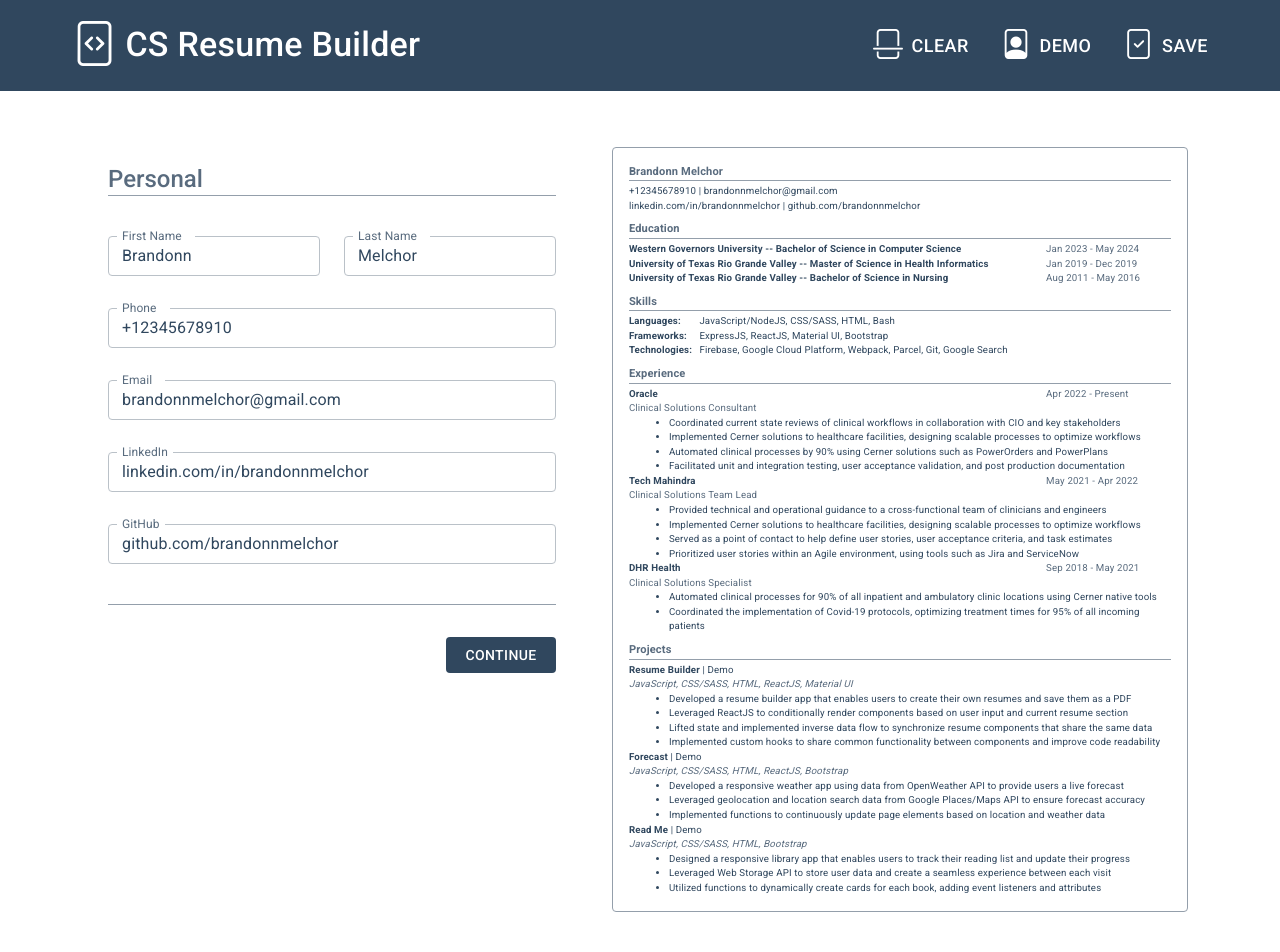
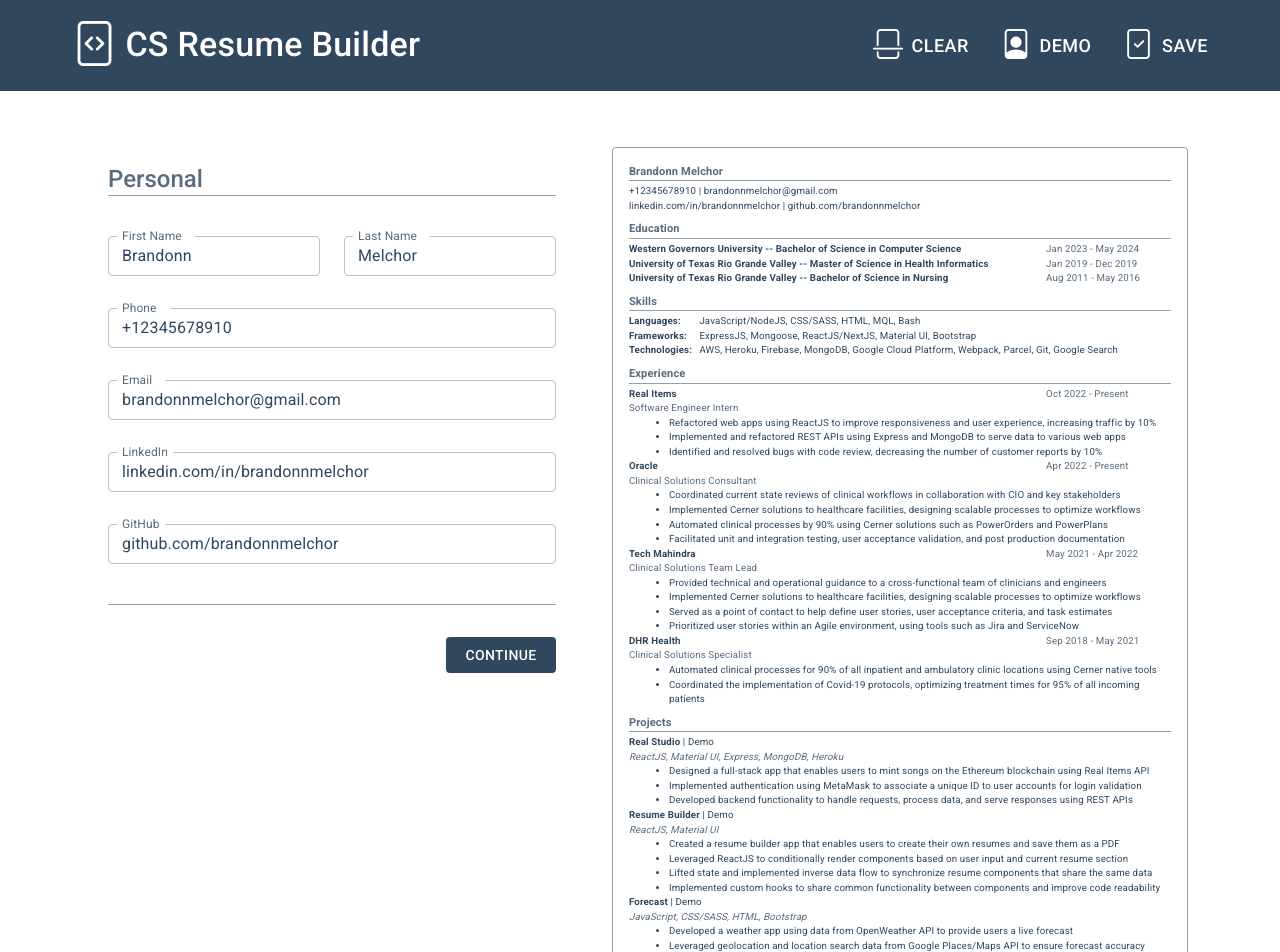
Before and after one commit to brandonnmelchor/resume-builder, a React (Create React App) app: page / in a window 1280 px wide. Shown: the top 952 px of the page. Built offline with nearby package versions, Linux system fonts and the light colour scheme.

Commit message:
update demostate

```diff
--- a/src/components/state.js
+++ b/src/components/state.js
@@ -64,11 +64,34 @@ export const demoResume = () => {
       },
     ],
     skills: {
-      languages: "JavaScript/NodeJS, CSS/SASS, HTML, Bash",
-      frameworks: "ExpressJS, ReactJS, Material UI, Bootstrap",
-      technologies: "Firebase, Google Cloud Platform, Webpack, Parcel, Git, Google Search",
+      languages: "JavaScript/NodeJS, CSS/SASS, HTML, MQL, Bash",
+      frameworks: "ExpressJS, Mongoose, ReactJS/NextJS, Material UI, Bootstrap",
+      technologies: "AWS, Heroku, Firebase, MongoDB, Google Cloud Platform, Webpack, Parcel, Git, Google Search",
     },
     experience: [
+      {
+        id: uniqid(),
+        company: "Real Items",
+        title: "Software Engineer Intern",
+        startMonth: "Oct",
+        startYear: "2022",
+        endMonth: "Present",
+        endYear: "",
+        details: [
+          {
+            id: uniqid(),
+            text: "Refactored web apps using ReactJS to improve responsiveness and user experience, increasing traffic by 10%",
+          },
+          {
+            id: uniqid(),
+            text: "Implemented and refactored REST APIs using Express and MongoDB to serve data to various web apps",
+          },
+          {
+            id: uniqid(),
+            text: "Identified and resolved bugs with code review, decreasing the number of customer reports by 10%",
+          },
+        ],
+      },
       {
         id: uniqid(),
         company: "Oracle",
@@ -146,13 +169,33 @@ export const demoResume = () => {
     projects: [
       {
         id: uniqid(),
-        projectName: "Resume Builder",
-        url: "https://brandonnmelchor.github.io/resume-builder/",
-        tech: "JavaScript, CSS/SASS, HTML, ReactJS, Material UI",
+        projectName: "Real Studio",
+        url: "https://brandonnmelchor.github.io/real-studio/",
+        tech: "ReactJS, Material UI, Express, MongoDB, Heroku",
         details: [
           {
             id: uniqid(),
-            text: "Developed a resume builder app that enables users to create their own resumes and save them as a PDF",
+            text: "Designed a full-stack app that enables users to mint songs on the Ethereum blockchain using Real Items API",
+          },
+          {
+            id: uniqid(),
+            text: "Implemented authentication using MetaMask to associate a unique ID to user accounts for login validation",
+          },
+          {
+            id: uniqid(),
+            text: "Developed backend functionality to handle requests, process data, and serve responses using REST APIs",
+          },
+        ],
+      },
+      {
+        id: uniqid(),
+        projectName: "Resume Builder",
+        url: "https://brandonnmelchor.github.io/resume-builder/",
+        tech: "ReactJS, Material UI",
+        details: [
+          {
+            id: uniqid(),
+            text: "Created a resume builder app that enables users to create their own resumes and save them as a PDF",
           },
           {
             id: uniqid(),
@@ -172,39 +215,15 @@ export const demoResume = () => {
         id: uniqid(),
         projectName: "Forecast",
         url: "https://brandonnmelchor.github.io/forecast/",
-        tech: "JavaScript, CSS/SASS, HTML, ReactJS, Bootstrap",
+        tech: "JavaScript, CSS/SASS, HTML, Bootstrap",
         details: [
           {
             id: uniqid(),
-            text: "Developed a responsive weather app using data from OpenWeather API to provide users a live forecast",
+            text: "Developed a weather app using data from OpenWeather API to provide users a live forecast",
           },
           {
             id: uniqid(),
             text: "Leveraged geolocation and location search data from Google Places/Maps API to ensure forecast accuracy",
-          },
-          {
-            id: uniqid(),
-            text: "Implemented functions to continuously update page elements based on location and weather data",
-          },
-        ],
-      },
-      {
-        id: uniqid(),
-        projectName: "Read Me",
-        url: "https://brandonnmelchor.github.io/read-me/",
-        tech: "JavaScript, CSS/SASS, HTML, Bootstrap",
-        details: [
-          {
-            id: uniqid(),
-            text: "Designed a responsive library app that enables users to track their reading list and update their progress",
-          },
-          {
-            id: uniqid(),
-            text: "Leveraged Web Storage API to store user data and create a seamless experience between each visit",
-          },
-          {
-            id: uniqid(),
-            text: "Utilized functions to dynamically create cards for each book, adding event listeners and attributes",
           },
         ],
       },
```
